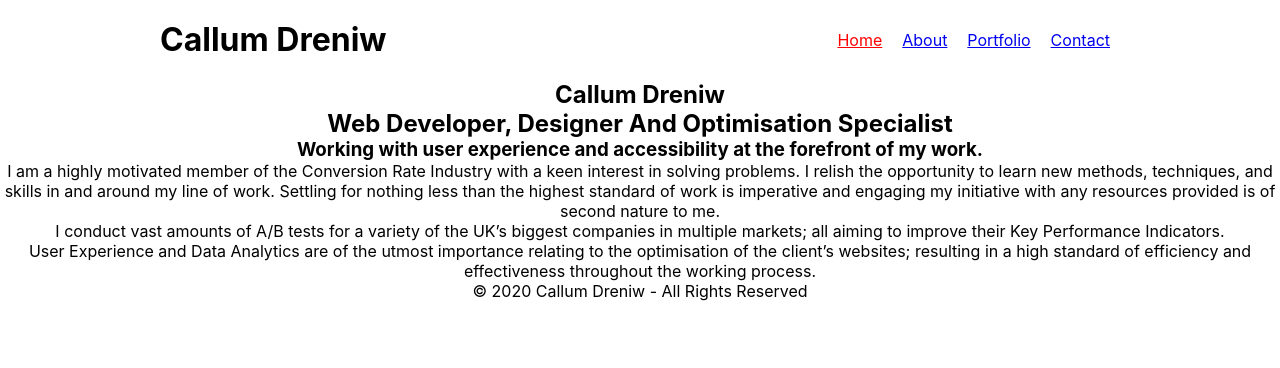
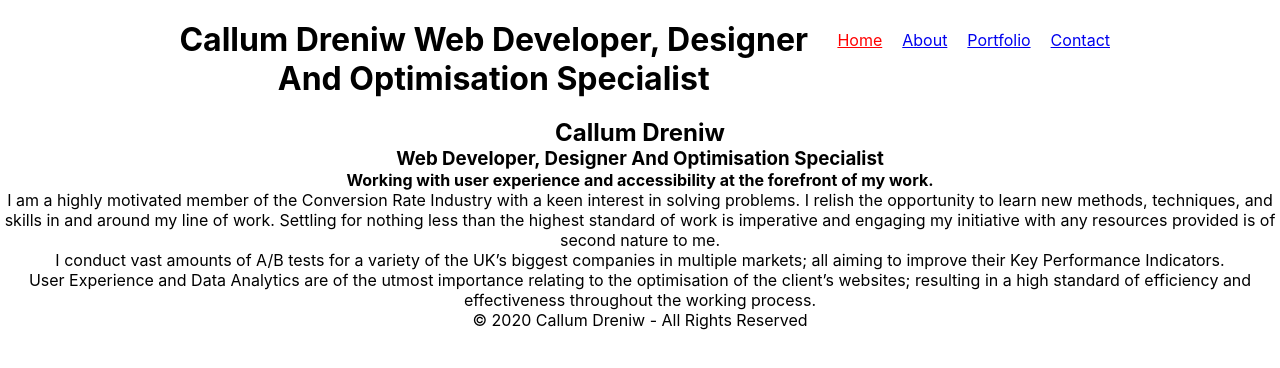
Before and after one commit to dreniwc/portfolio-website, a React (Create React App) app: page / in a window 1280 px wide. Shown: the top 368 px of the page. Built offline with nearby package versions, Linux system fonts and the light colour scheme.

Commit message:
creating a header file

```diff
--- a/src/Global_Components/App.js
+++ b/src/Global_Components/App.js
@@ -1,18 +1,13 @@
 import React from 'react';
 import '../Styles/app.scss'
-import Navbar from "./navbar"
 import Main from "./main"
 import Footer from "./footer"
+import Header from "./header"
 
 function App() {
   return (
     <div className="App">
-      <header role="banner">
-        <div className="container">
-          <h1>Callum Dreniw</h1>
-          <Navbar />
-        </div>
-      </header>
+      <Header />
       <main role="main" id="skipnav">
         <Main />
       </main>
--- /dev/null
+++ b/src/Global_Components/header.js
@@ -0,0 +1,15 @@
+import React from 'react';
+import Navbar from "./navbar"
+
+function Header() {
+    return (
+        <header role="banner">
+            <div className="container">
+                <h1>Callum Dreniw <span>Web Developer, Designer And Optimisation Specialist</span></h1>
+                <Navbar />
+            </div>
+        </header>
+    )
+}
+
+export default Header;
--- a/src/pages/Home.js
+++ b/src/pages/Home.js
@@ -5,9 +5,9 @@ function Home() {
         <section id="homepage_about">
             <div className="hero_outerContainer">
                 <div className="container">
-                    <h1>Callum Dreniw</h1>
-                    <h2>Web Developer, Designer And Optimisation Specialist</h2>
-                    <h3>Working with user experience and accessibility at the forefront of my work.</h3>
+                    <h2>Callum Dreniw</h2>
+                    <h3>Web Developer, Designer And Optimisation Specialist</h3>
+                    <h4>Working with user experience and accessibility at the forefront of my work.</h4>
                 </div>
             </div>
             <div>
```
